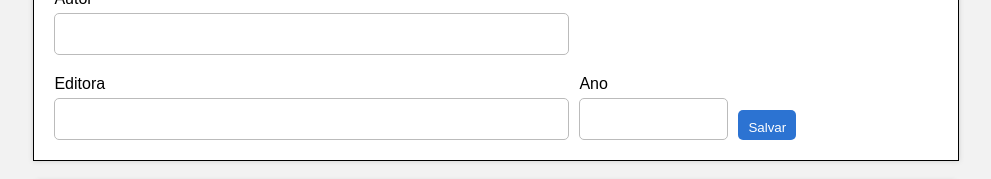
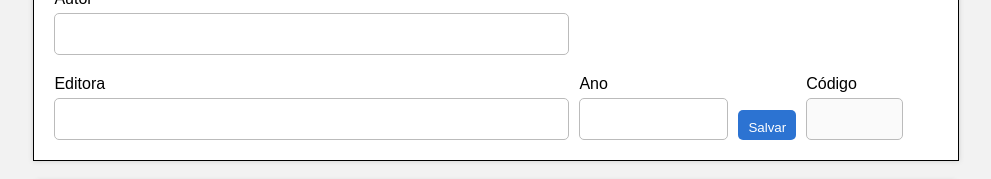
Before and after one commit to jvieiradr/frontend-biblioteca-estrela, a React (Vite) app: page / in a window 1280 px wide. Shown: the part 146-325 px from the top of the page, without its empty margins (144-1135 px from the left). Built offline with nearby package versions, Linux system fonts and the light colour scheme; no server answers; the HTML template or start-up script is replaced by a standard one.

Commit message:
terceiro

```diff
--- a/src/Components/Form.jsx
+++ b/src/Components/Form.jsx
@@ -10,6 +10,7 @@ function Form({getLivros, onEdit}) {
             document.getElementById('autor').value = '';
             document.getElementById('editora').value = '';
             document.getElementById('ano').value = '';
+            document.getElementById('codigo').value = '';
             document.getElementById('titulo').focus();
         };
 
@@ -80,6 +81,11 @@ function Form({getLivros, onEdit}) {
                 </div>
 
                 <button type="button" onClick={() => handleCadastrarEditarLivro()}>Salvar</button>
+
+                <div>
+                    <label>Código</label>
+                    <input id="codigo" size="5" disabled />
+                </div>
             </form>
         </>
     )
--- a/src/Components/Grid.jsx
+++ b/src/Components/Grid.jsx
@@ -8,6 +8,7 @@ function Grid({livros, getLivros, setOnEdit}) {
         document.getElementById('autor').value = livro.autor;
         document.getElementById('editora').value = livro.editora;
         document.getElementById('ano').value = livro.ano;
+        document.getElementById('codigo').value = livro.id;
         setOnEdit(livro);
     };
 
```
